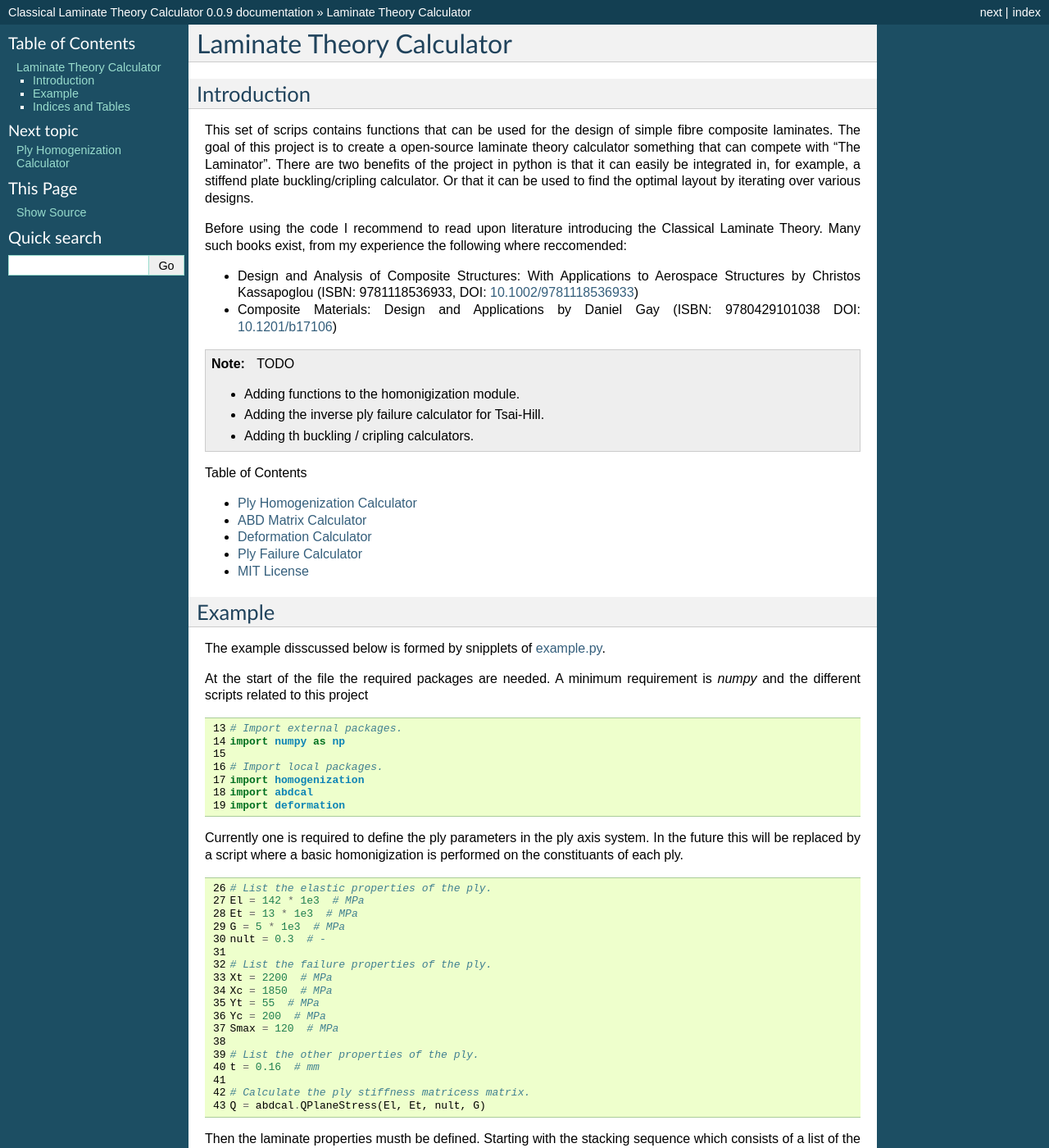
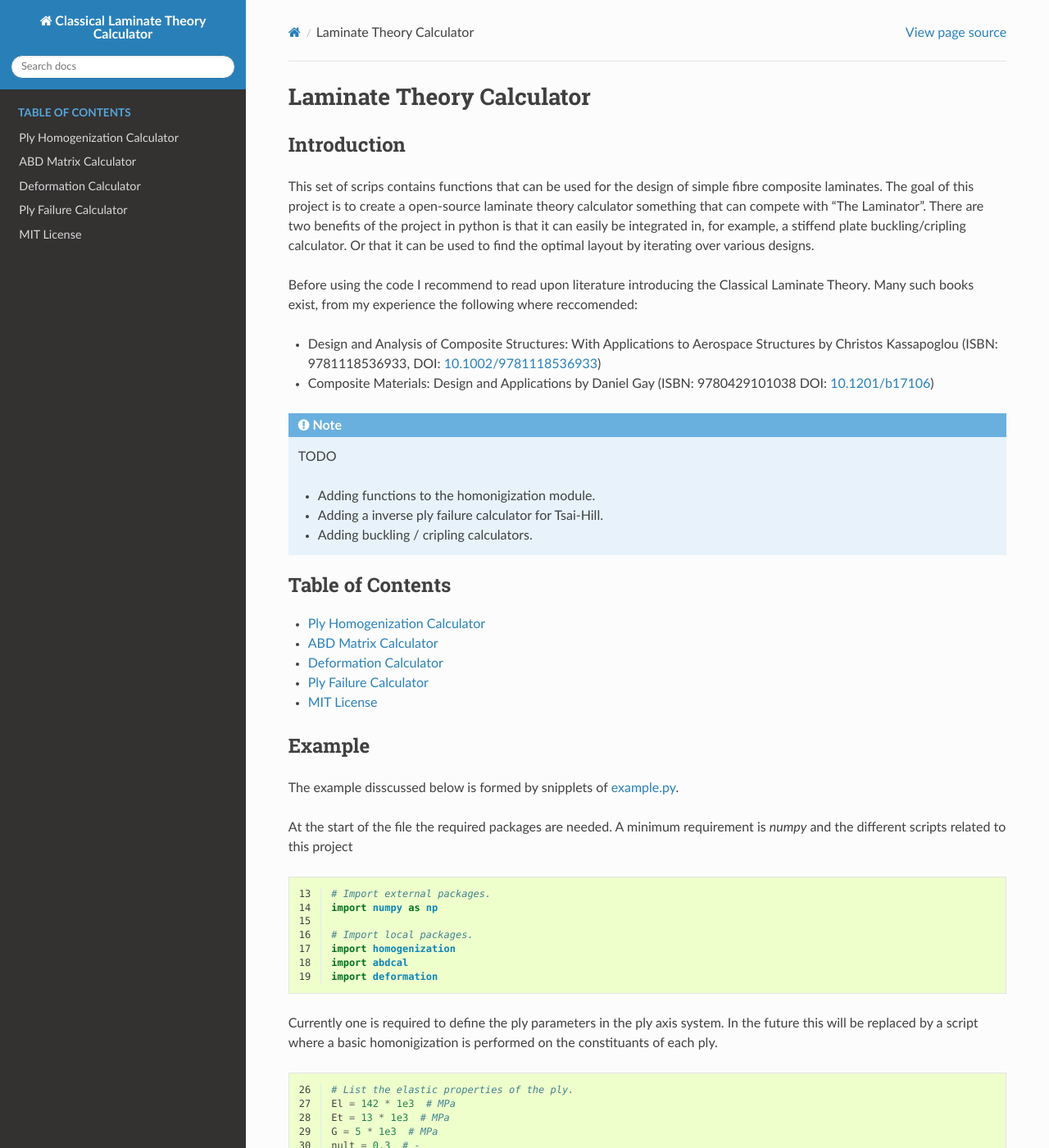
Before and after one commit to AJJLagerweij/Classical-Composite-Laminate-Theory-Calculator, a Sphinx documentation site: the page built from docs/source/index.rst, in a window 1280 px wide and 1400 px high. Shown: the whole window at 82% size. Built offline with Sphinx 7.4.7 and the Read the Docs theme 2.0.0, drawn with Linux system fonts in a browser that asks for light colours; some of the changed text lies outside the part shown.

Commit message:
Build Read-the-Docs Theme ofline

```diff
--- a/docs/source/conf.py
+++ b/docs/source/conf.py
@@ -75,7 +75,7 @@ pygments_style = 'sphinx'
 # The theme to use for HTML and HTML Help pages.  See the documentation for
 # a list of builtin themes.
 #
-html_theme = 'default'
+html_theme = 'sphinx_rtd_theme'
 
 # Theme options are theme-specific and customize the look and feel of a theme
 # further.  For a list of options available for each theme, see the
--- a/docs/source/index.rst
+++ b/docs/source/index.rst
@@ -22,8 +22,8 @@ following where reccomended:
 .. note:: TODO
 
 	- Adding functions to the homonigization module.
-	- Adding the inverse ply failure calculator for Tsai-Hill.
-	- Adding th buckling / cripling calculators.
+	- Adding a inverse ply failure calculator for Tsai-Hill.
+	- Adding buckling / cripling calculators.
 
 .. toctree::
    :caption: Table of Contents
```
